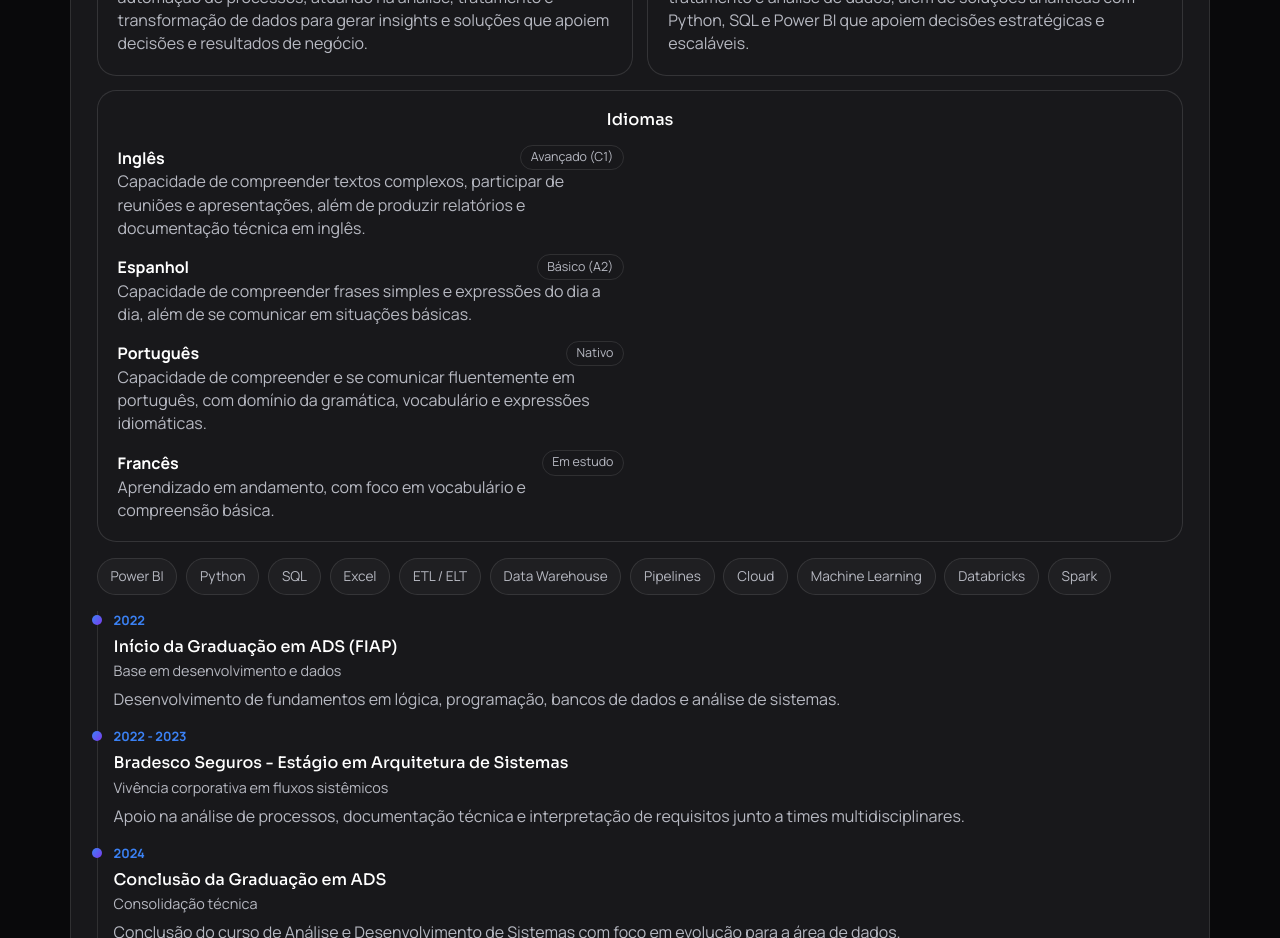
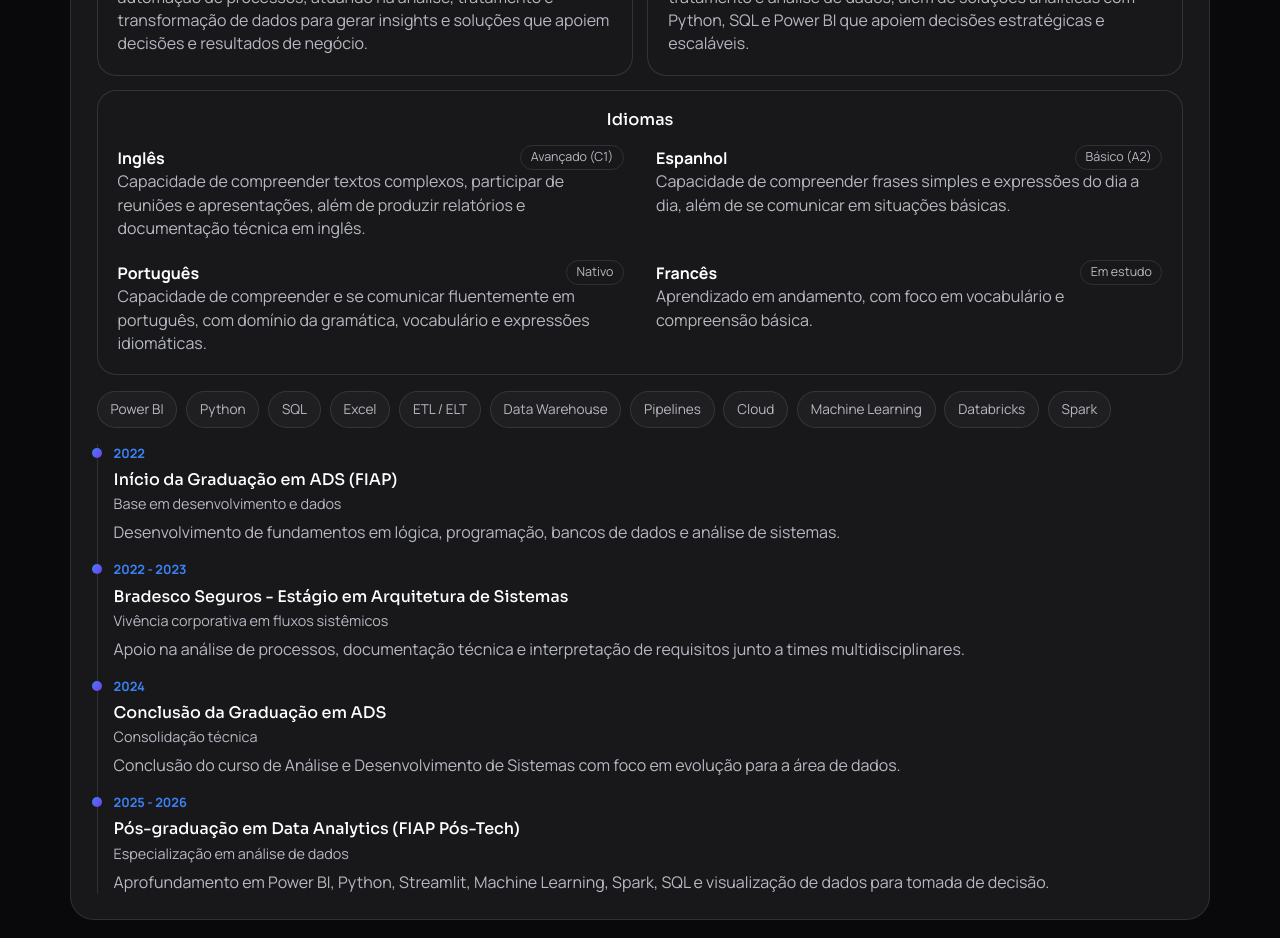
Before and after one commit to KauanAltino/meu-portifolio, a React (Vite) app: page / in a window 1280 px wide. Shown: the part 1060-1998 px from the top of the page. Built offline with nearby package versions, Linux system fonts and the light colour scheme.

Commit message:
DESKTOP: ajustado novamente a seçao de idiomas

```diff
--- a/src/styles/globals.css
+++ b/src/styles/globals.css
@@ -578,16 +578,21 @@ h4 {
 
 .language-columns {
   display: grid;
-  grid-template-columns: 4fr 4fr;
-  gap: 2rem;
+  grid-template-columns: minmax(0, 1fr);
 }
 
 .language-list {
   display: grid;
-  gap: 0.9rem;
+  grid-template-columns: repeat(2, minmax(0, 1fr));
+  column-gap: 2rem;
+  row-gap: 1.25rem;
   margin: 0.4rem 0 0;
   padding: 0;
   list-style: none;
+}
+
+.language-list li {
+  min-width: 0;
 }
 
 .about-grid h3,
```
